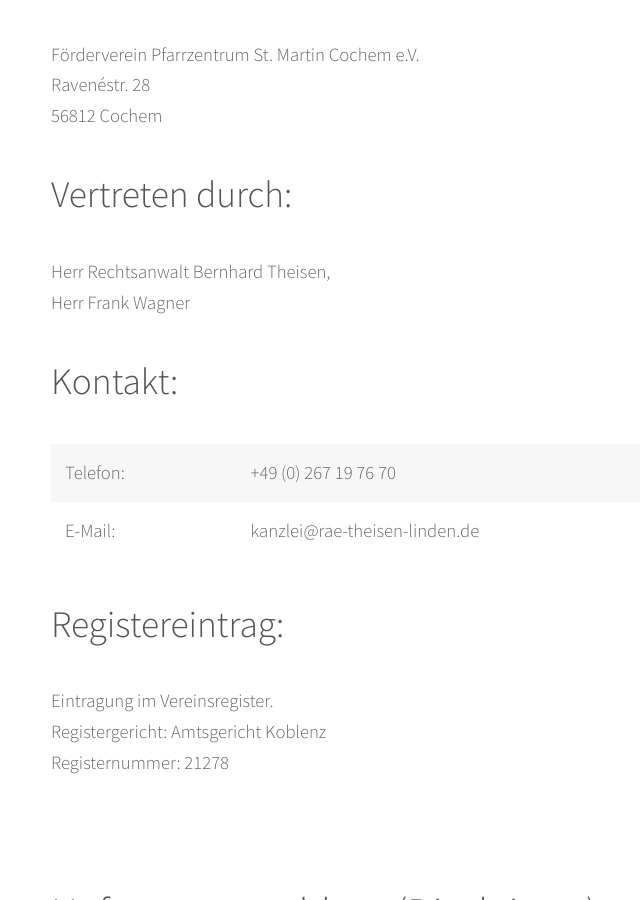
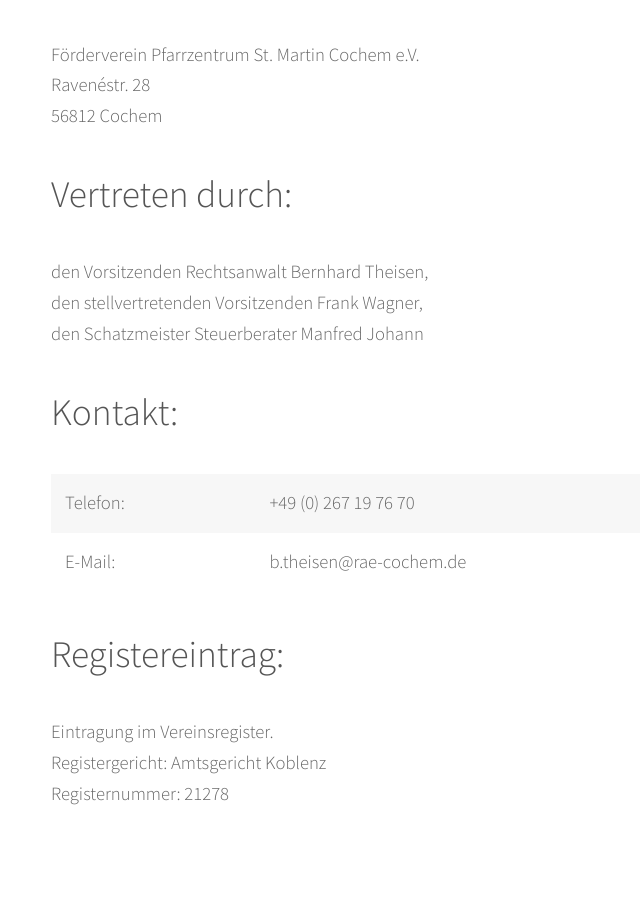
Before and after one commit to hilderoters/foerderverein, a Jekyll site: the page built from impressum.html, in a window 1280 px wide and 900 px high, scrolled down 625 px. Shown: the whole window, without its empty margins (29-669 px from the left). Built offline with Jekyll 4.4.1, drawn with Linux system fonts in a browser that asks for light colours.

Commit message:
Update impressum.html
Impressum Korrekturen

```diff
--- a/impressum.html
+++ b/impressum.html
@@ -22,14 +22,16 @@ permalink: /impressum
                 56812 Cochem
             </p>
             <h2>Vertreten durch:</h2>
-            <p>Herr Rechtsanwalt Bernhard Theisen,<br />
-                Herr Frank Wagner</p>
+            <p>den Vorsitzenden Rechtsanwalt Bernhard Theisen,<br />
+                den stellvertretenden Vorsitzenden Frank Wagner,<br />
+                den Schatzmeister Steuerberater Manfred Johann
+                </p>
             <h2>Kontakt:</h2>
             <table><tr>
                 <td>Telefon:</td>
                 <td>+49 (0) 267 19 76 70</td></tr>
                 <tr><td>E-Mail:</td>
-                    <td>kanzlei@rae-theisen-linden.de</td>
+                    <td>b.theisen@rae-cochem.de</td>
                 </tr></table>
             <h2>Registereintrag:</h2>
             <p>Eintragung im Vereinsregister. <br />Registergericht: Amtsgericht Koblenz <br />Registernummer: 21278</p>
```
